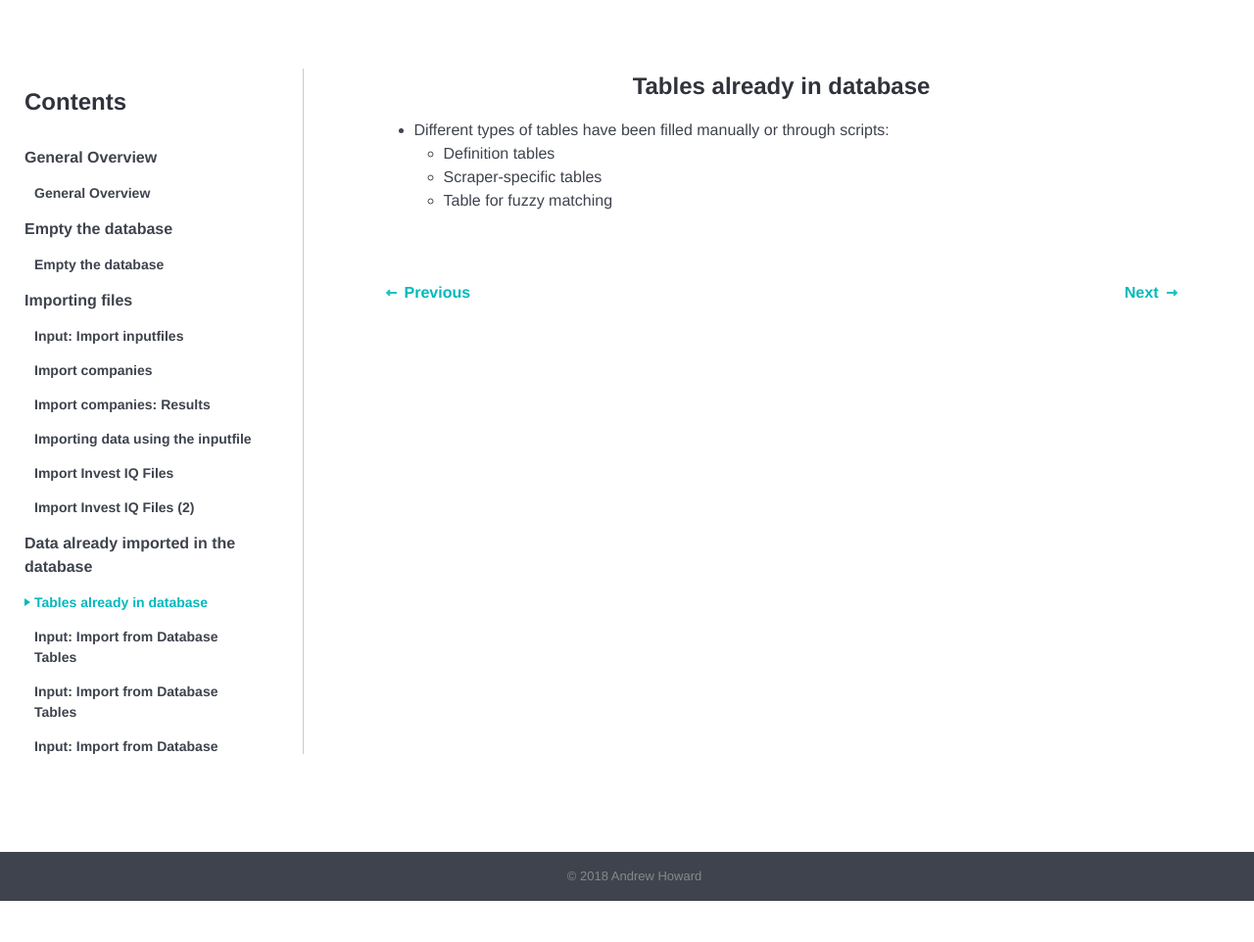
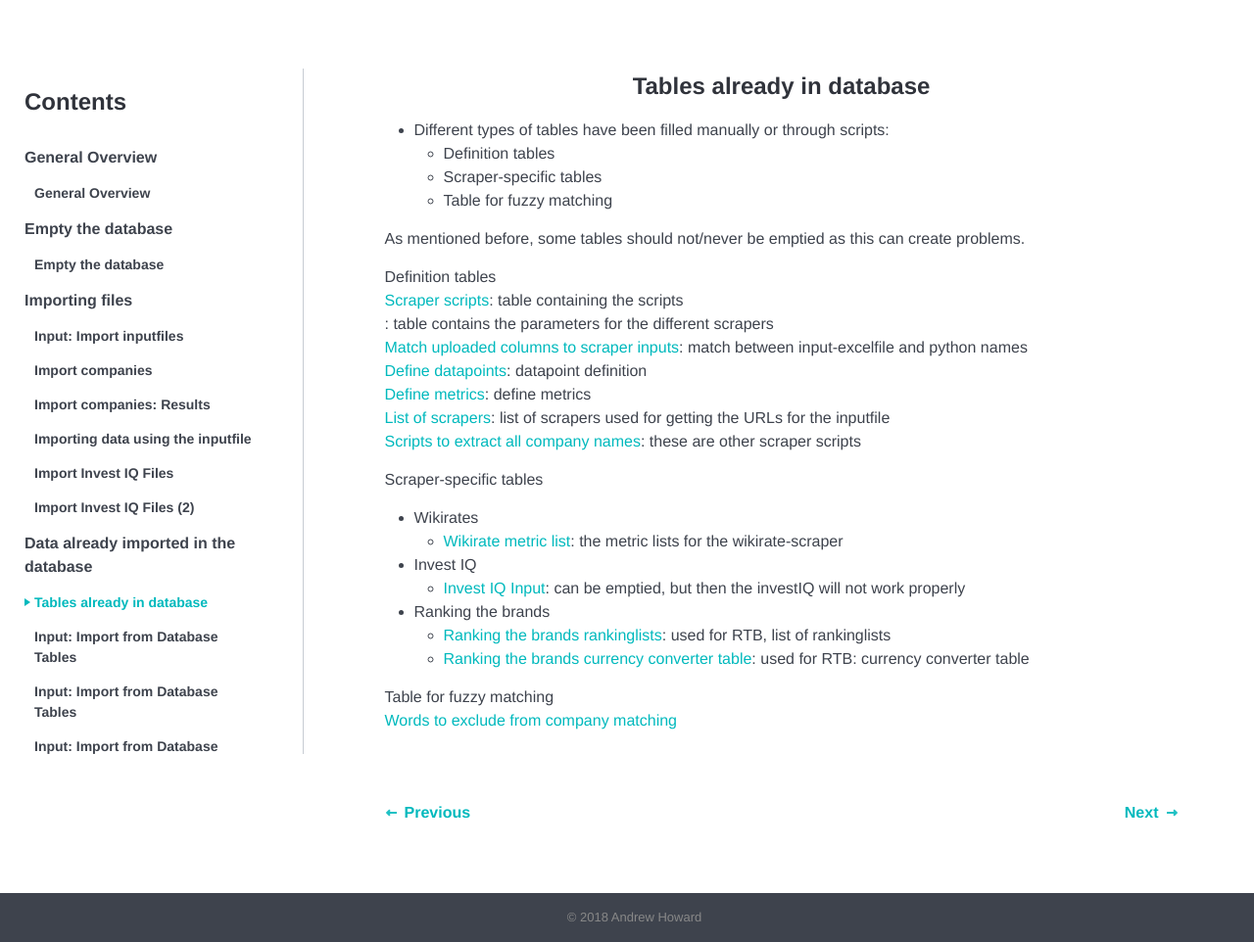
Before and after one commit to tkumpanenko/slides, a Jekyll site: the page built from _tutorials/013.html, in a window 1280 px wide. Shown: the whole page at 98% size. Built offline with Jekyll 4.4.1, drawn with Linux system fonts in a browser that asks for light colours; before the commit the page ends 920 px from its top, so only the background shows below that.

Commit message:
Update from Forestry.io - 013.html

```diff
--- a/_tutorials/013.html
+++ b/_tutorials/013.html
@@ -4,7 +4,6 @@ topic: data-in-database
 order: 1
 date: 2018-01-18 19:31:06 +0000
 ---
-
 <h4>Tables already in database</h4>
 
 <ul>
@@ -16,3 +15,39 @@ date: 2018-01-18 19:31:06 +0000
     </ul>
 	</li>
 </ul>
+
+<p>As mentioned before, some tables should not/never be emptied as this can create problems.
+</p>
+<p>Definition tables <br>
+	<a href="http://scrapecalctool.scibizinformatics.com/admin/base/admin_scripts/">Scraper scripts</a>: table containing the scripts <br>
+	<a href="Scraper variables"></a> : table contains the parameters for the different scrapers<br>
+	<a href="http://scrapecalctool.scibizinformatics.com/admin/base/input_all_scrapers/">Match uploaded columns to scraper inputs</a>: match between input-excelfile and python names<br>
+	<a href="http://scrapecalctool.scibizinformatics.com/admin/base/input_all_datapoints/">Define datapoints</a>: datapoint definition<br>
+	<a href="http://scrapecalctool.scibizinformatics.com/admin/base/input_all_metrics/">Define metrics</a>: define metrics <br>
+	<a href="http://scrapecalctool.scibizinformatics.com/admin/base/company_source/">List of scrapers</a>: list of scrapers used for getting the URLs for the inputfile <br>
+	<a href="http://scrapecalctool.scibizinformatics.com/admin/base/company_source_scraper_scripts/">Scripts to extract all company names</a>: these are other scraper scripts
+</p>
+
+<p>Scraper-specific tables
+<ul>
+	<li>Wikirates
+		<ul>
+			<li><a href="http://scrapecalctool.scibizinformatics.com/admin/base/input_wikirate_metric_list/">Wikirate metric list</a>: the metric lists for the wikirate-scraper</li>
+		</ul>
+	</li>
+	<li>Invest IQ
+		<ul>
+			<li><a href="http://scrapecalctool.scibizinformatics.com/admin/base/invest_iq_input/">Invest IQ Input</a>: can be emptied, but then the investIQ will not work properly</li>
+		</ul>
+	</li>
+	<li>Ranking the brands
+		<ul>
+			<li><a href="http://scrapecalctool.scibizinformatics.com/admin/base/rtb_rankinglist/">Ranking the brands rankinglists</a>: used for RTB, list of rankinglists</li>
+			<li><a href="http://scrapecalctool.scibizinformatics.com/admin/base/rtb_currency_converter/">Ranking the brands currency converter table</a>: used for RTB: currency converter table</li>
+		</ul>
+	</li>
+</ul>
+</p>
+<p>Table for fuzzy matching <br>
+	<a href="http://scrapecalctool.scibizinformatics.com/admin/base/company_source_exclude_words/">Words to exclude from company matching</a>
+</p>
```
